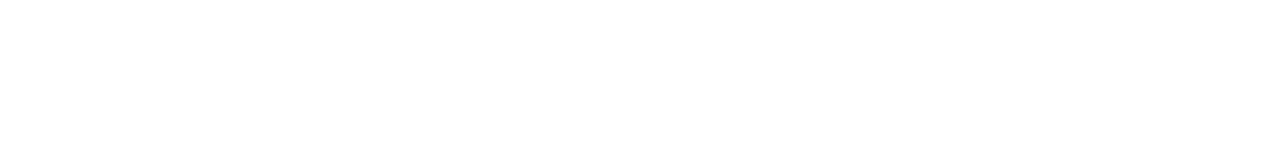
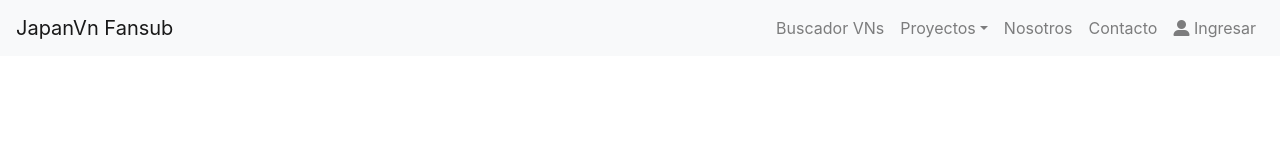
Before and after one commit to JapanVNDB/blog_view-template, a plain HTML site: page index.html in a window 1280 px wide. Drawn offline with nearby package versions, Linux system fonts and the light colour scheme.

Commit message:
Adding Basic Navbar

```diff
--- a/index.html
+++ b/index.html
@@ -12,11 +12,47 @@
     <meta name="robots" content="index, follow">
     <meta name="author" content="JapanVN Fansub">
     <title>JapanVn Fansub</title>
+    <!-- Bootstrap core CSS -->
     <link rel="stylesheet" href="https://stackpath.bootstrapcdn.com/bootstrap/4.4.1/css/bootstrap.min.css" integrity="sha384-Vkoo8x4CGsO3+Hhxv8T/Q5PaXtkKtu6ug5TOeNV6gBiFeWPGFN9MuhOf23Q9Ifjh" crossorigin="anonymous">
     <link rel="stylesheet" href="static/css/style.css">
 </head>
 <body>
+<header>
+    <nav class="navbar navbar-expand-lg fixed-top navbar-light bg-light">
+        <a href="index.html" class="navbar-brand">JapanVn Fansub</a>
+        <button class="navbar-toggler" type="button" data-toggle="collapse" data-target="#navbarNavDropdown" aria-controls="navbarNavDropdown" aria-expanded="false" aria-label="Toggle navigation">
+            <span class="navbar-toggler-icon"></span>
+        </button>
+        <div class="collapse navbar-collapse justify-content-end" id="navbarNavDropdown">
+           <ul class="navbar-nav">
+               <li class="nav-item">
+                   <a href="#" class="nav-link">Buscador VNs</a>
+               </li>
+               <li class="nav-item dropdown">
+                   <a href="#" class="nav-link dropdown-toggle" id="navbarDropdownMenuLink" role="button" data-toggle="dropdown" aria-haspopup="true" aria-expanded="false">Proyectos</a>
+                   <div class="dropdown-menu" aria-labelledby="navbarDropdownMenuLink">
+                       <a href="" class="dropdown-item">Novelas finalizadas </a>
+                       <a href="" class="dropdown-item">Novelas en proceso</a>
+                       <a href="" class="dropdown-item">Estado</a>
+                   </div>
+               </li>
+               <li class="nav-item">
+                   <a href="" class="nav-link">Nosotros</a>
+               </li>
+               <li class="nav-item">
+                   <a href="" class="nav-link">Contacto</a>
+               </li>
+               <li class="nav-item">
+                   <a href="" class="nav-link">
+                       <i class="fas fa-user-alt" title="Login"></i> <span>Ingresar</span>
+                   </a>
+               </li>
+           </ul>
+        </div>
+    </nav>
+</header>
 
+<script src="https://kit.fontawesome.com/c5658f5ebe.js" crossorigin="anonymous"></script>
 <script src="https://code.jquery.com/jquery-3.4.1.slim.min.js" integrity="sha384-J6qa4849blE2+poT4WnyKhv5vZF5SrPo0iEjwBvKU7imGFAV0wwj1yYfoRSJoZ+n" crossorigin="anonymous"></script>
 <script src="https://cdn.jsdelivr.net/npm/popper.js@1.16.0/dist/umd/popper.min.js" integrity="sha384-Q6E9RHvbIyZFJoft+2mJbHaEWldlvI9IOYy5n3zV9zzTtmI3UksdQRVvoxMfooAo" crossorigin="anonymous"></script>
 <script src="https://stackpath.bootstrapcdn.com/bootstrap/4.4.1/js/bootstrap.min.js" integrity="sha384-wfSDF2E50Y2D1uUdj0O3uMBJnjuUD4Ih7YwaYd1iqfktj0Uod8GCExl3Og8ifwB6" crossorigin="anonymous"></script>
```
